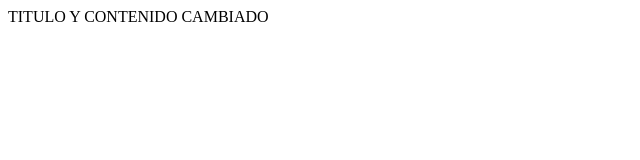
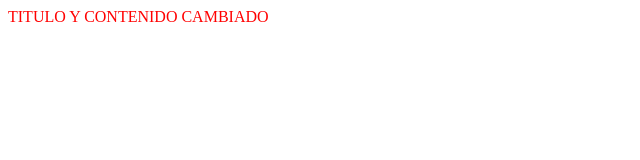
Before and after one commit to jorditarrag/jorditarrag, a plain HTML site: page index.html in a window 1280 px wide. Shown: the whole page, without its empty margins (0-640 px from the left). Drawn offline with Linux system fonts and the light colour scheme.

Commit message:
Update index.html

```diff
--- a/index.html
+++ b/index.html
@@ -3,7 +3,7 @@
 		<title>TITULO CAMBIADO</title>
 	</head>
 	<body>
-	TITULO Y CONTENIDO CAMBIADO
+	<p style="color:red;">TITULO Y CONTENIDO CAMBIADO</p>
 	</body>
 </html>
 <!---
```
